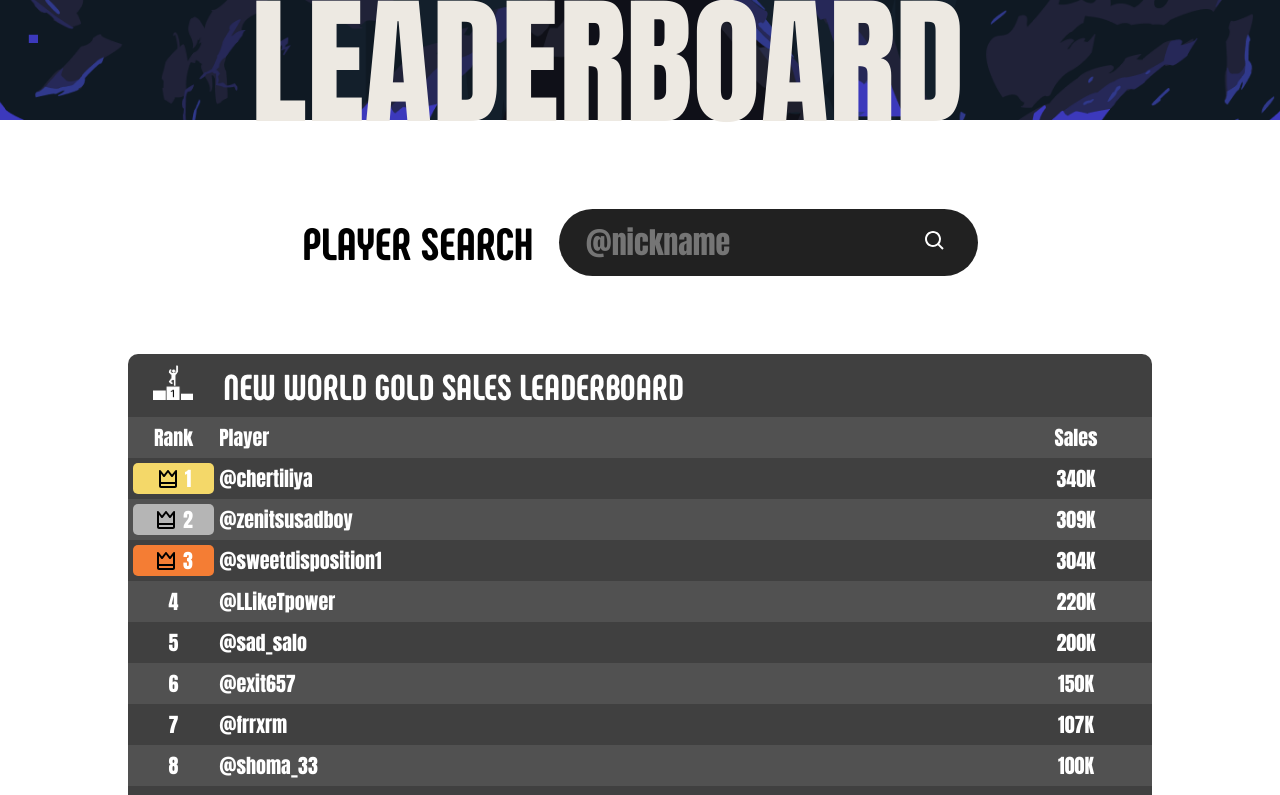
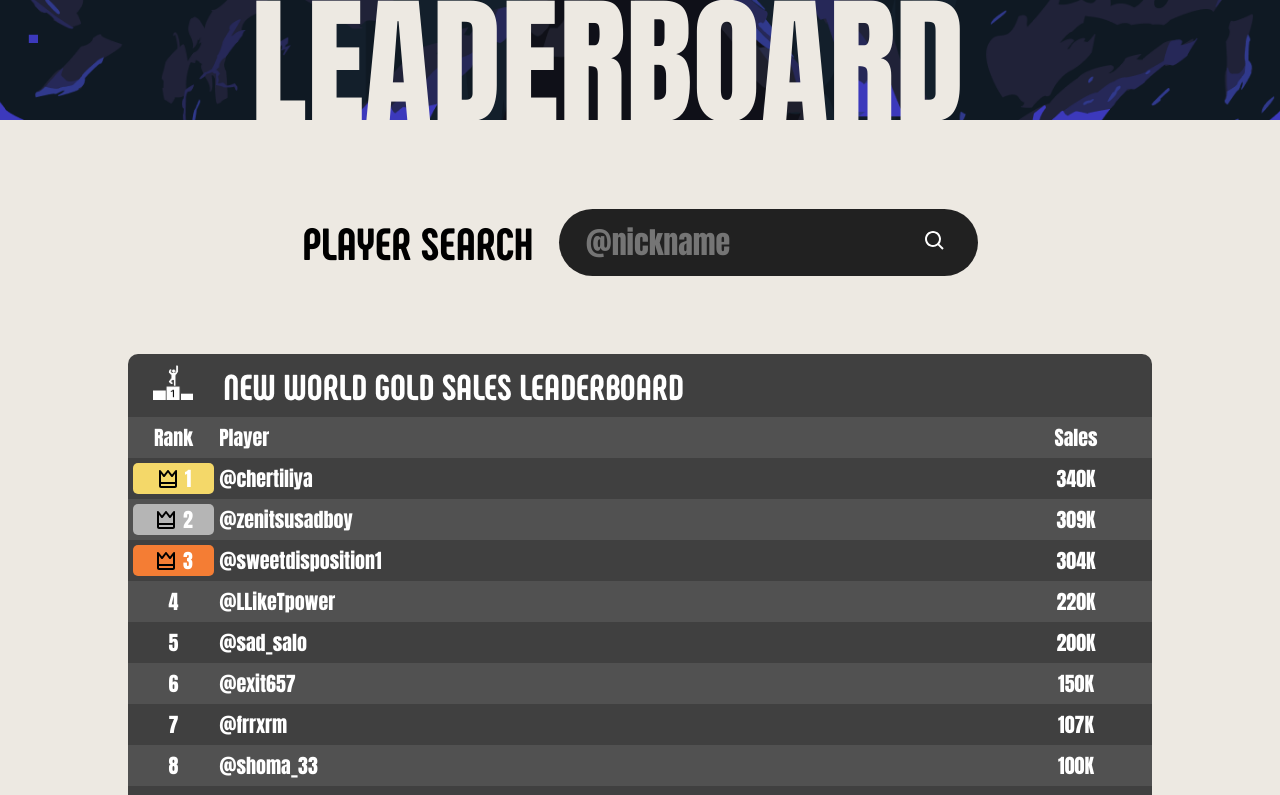
Before and after one commit to Mikulin1/L-WORK-LEADERBOARD, a React (Create React App) app: page / in a window 1280 px wide. Shown: the part 680-1475 px from the top of the page. Built offline with nearby package versions, Linux system fonts and the light colour scheme.

Commit message:
fix color

```diff
--- a/package.json
+++ b/package.json
@@ -2,7 +2,7 @@
   "name": "leadearboard",
   "version": "0.1.0",
   "private": true,
-  "homepage": "/",
+  "homepage": "https://mikulin1.github.io/L-WORK-LEADERBOARD/",
   "dependencies": {
     "@testing-library/jest-dom": "^5.16.5",
     "@testing-library/react": "^13.4.0",
--- a/src/components/main-content/main-content.module.css
+++ b/src/components/main-content/main-content.module.css
@@ -1,6 +1,6 @@
 .container {
     padding: 50px 0;
-
+    background-color: #ede9e2;
     display: flex;
     flex-direction: column;
     gap: 40px;
```
